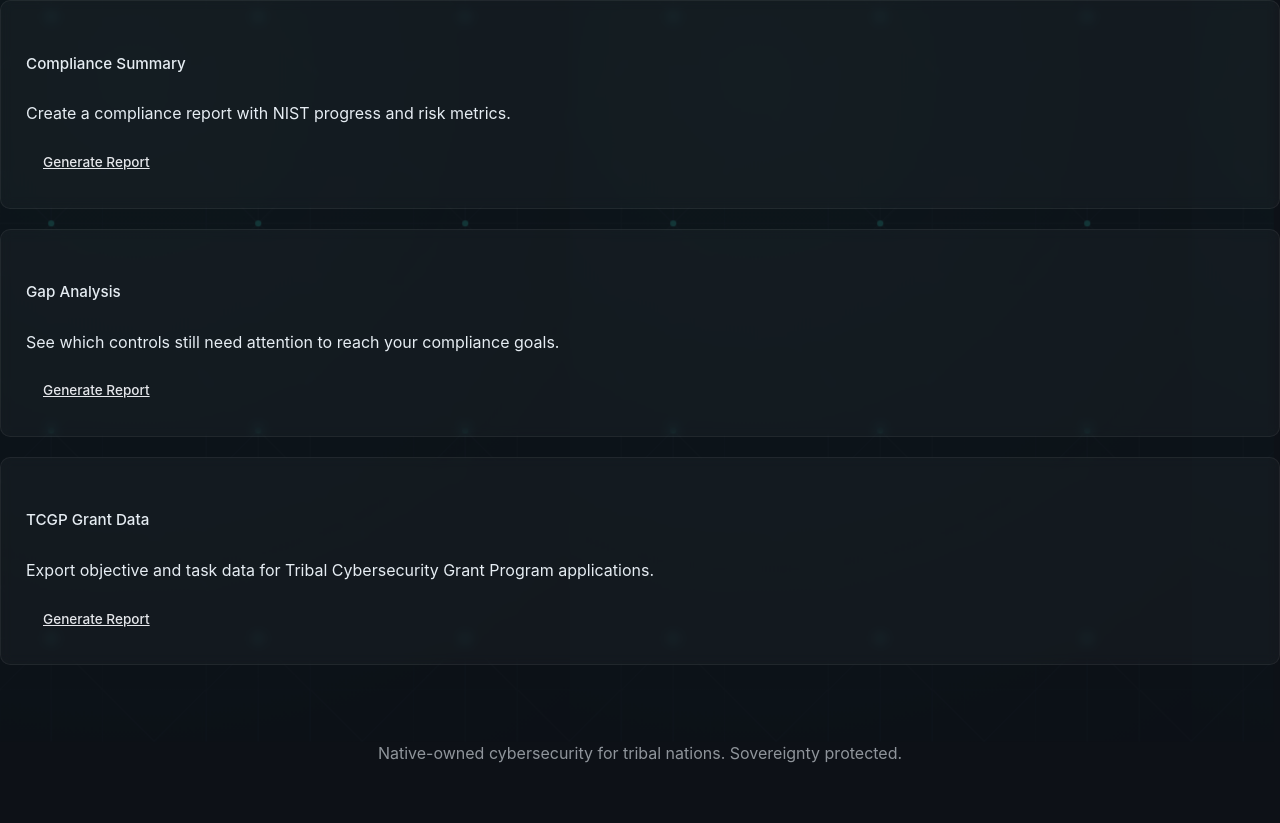
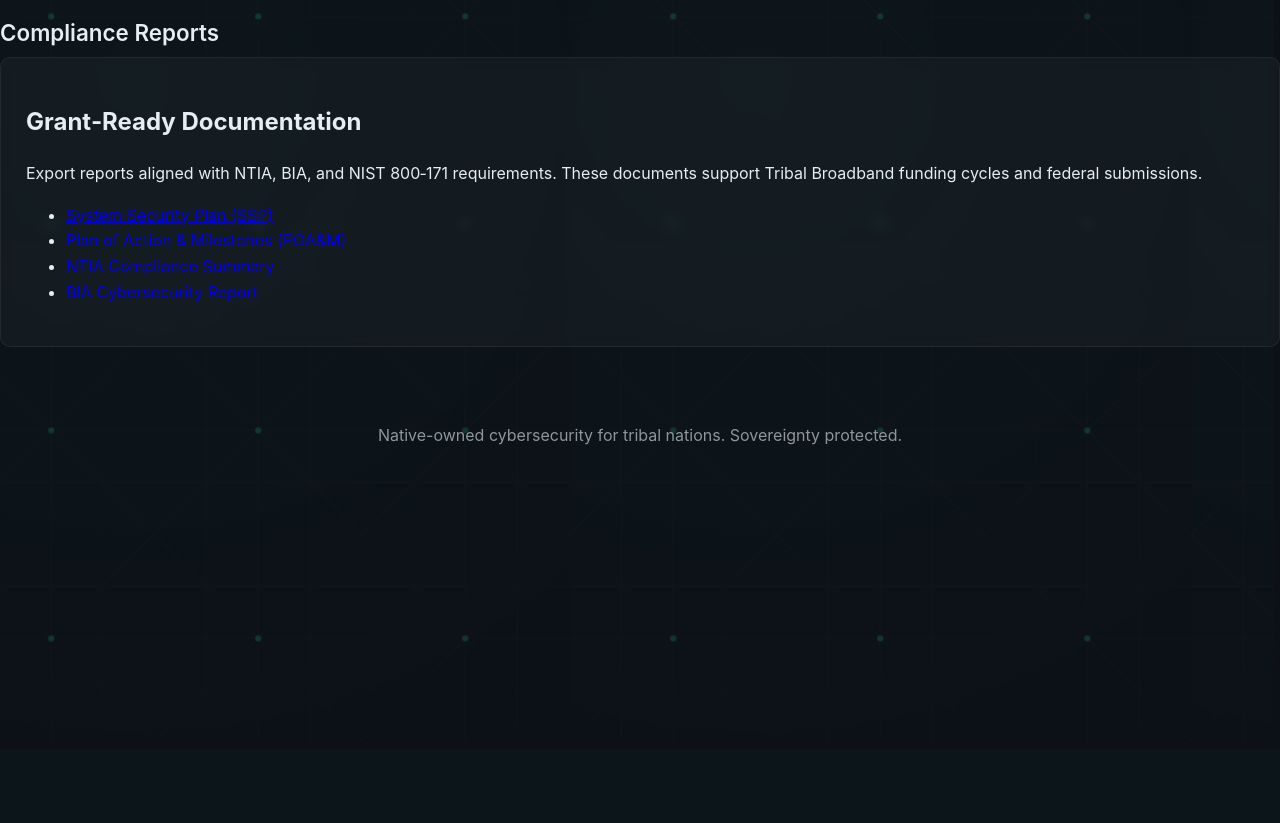
Before and after one commit to iTechDMV/Tribal-cyber-platform, a Flask app: template templates/reports.html in a window 1280 px wide. Shown: the part 51-874 px from the top of the page. After the commit the page ends 692 px from the top, so only its background shows below. Run offline with Flask 2, Linux system fonts and the light colour scheme; the template is opened without the code that fills it, so the values that code supplies are empty; parts of the project's set-up code (start-up, migrations or seed data) failed here and were passed over.

Commit message:
Revise reports page layout and content
Updated the reports page to include compliance reports and grant-ready documentation.

```diff
--- a/templates/reports.html
+++ b/templates/reports.html
@@ -1,44 +1,21 @@
-{% extends 'base.html' %}
-{% block title %}Reports — TCCP{% endblock %}
-{% block page_heading %}Reports and export tools{% endblock %}
-{% block page_subtitle %}Generate reports to capture your progress, gaps, and grant application details.{% endblock %}
-{% block page_actions %}
-<button class="btn btn-outline-terra" type="button" onclick="toggleGuide()">Show report guide</button>
+{% extends "base.html" %}
+{% block content %}
+
+<h1 class="page-title">Compliance Reports</h1>
+
+<div class="card">
+    <h2>Grant‑Ready Documentation</h2>
+    <p>
+        Export reports aligned with NTIA, BIA, and NIST 800‑171 requirements.
+        These documents support Tribal Broadband funding cycles and federal submissions.
+    </p>
+
+    <ul class="report-list">
+        <li><a href="/reports/ssp">System Security Plan (SSP)</a></li>
+        <li><a href="/reports/poam">Plan of Action & Milestones (POA&M)</a></li>
+        <li><a href="/reports/ntia">NTIA Compliance Summary</a></li>
+        <li><a href="/reports/bia">BIA Cybersecurity Report</a></li>
+    </ul>
+</div>
+
 {% endblock %}
-{% block content %}
-<div class="row g-4">
-    <div class="col-md-6">
-        <div class="card report-card h-100">
-            <div class="card-body">
-                <h5 class="card-title">Compliance Summary</h5>
-                <p class="card-text">Create a compliance report with NIST progress and risk metrics.</p>
-                <a href="{{ url_for('report_compliance') }}" class="btn btn-terra">Generate Report</a>
-            </div>
-        </div>
-    </div>
-    <div class="col-md-6">
-        <div class="card report-card h-100">
-            <div class="card-body">
-                <h5 class="card-title">Gap Analysis</h5>
-                <p class="card-text">See which controls still need attention to reach your compliance goals.</p>
-                <a href="{{ url_for('report_gap_analysis') }}" class="btn btn-terra">Generate Report</a>
-            </div>
-        </div>
-    </div>
-    <div class="col-md-6">
-        <div class="card report-card h-100">
-            <div class="card-body">
-                <h5 class="card-title">TCGP Grant Data</h5>
-                <p class="card-text">Export objective and task data for Tribal Cybersecurity Grant Program applications.</p>
-                <a href="{{ url_for('report_tcgp') }}" class="btn btn-terra">Generate Report</a>
-            </div>
-        </div>
-    </div>
-</div>
-{% endblock %}
-{% block page_guide %}
-<div class="guide-step" data-step-target=".report-card">
-    <div class="guide-step-title">Generate your reports</div>
-    <p class="guide-step-description">Use these cards to build printable documentation for compliance, gaps, and grant-ready data.</p>
-</div>
-{% endblock %}
```
